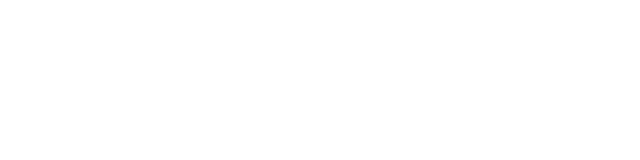
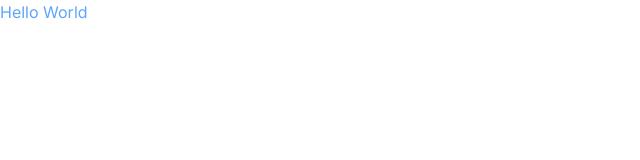
Before and after one commit to NabinDhami201347/trello_clone, a Next.js app: page / in a window 1280 px wide. Shown: the top 160 px of the page, without its empty margins (0-640 px from the left). Built offline with nearby package versions, Linux system fonts and the light colour scheme.

Commit message:
feat: hello world

```diff
--- a/src/app/page.tsx
+++ b/src/app/page.tsx
@@ -1,3 +1,7 @@
 export default function Home() {
-  return <main></main>;
+  return (
+    <main>
+      <h1 className="text-blue-400">Hello World</h1>
+    </main>
+  );
 }
```
